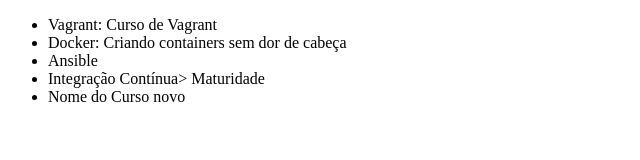
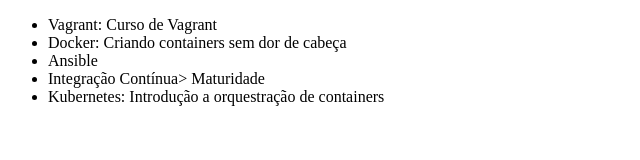
Before and after one commit to dsbnogueira/alura-curso, a plain HTML site: page index.html in a window 1280 px wide. Shown: the whole page, without its empty margins (0-640 px from the left). Drawn offline with Linux system fonts and the light colour scheme.

Commit message:
Alterando o nome do curso de Kubernetes

```diff
--- a/index.html
+++ b/index.html
@@ -10,7 +10,7 @@
         <li>Docker: Criando containers sem dor de cabeça</li>
         <li>Ansible</li>
         <li>Integração Contínua> Maturidade</li>
-	    <li>Nome do Curso novo</li>
+	    <li>Kubernetes: Introdução a orquestração de containers</li>
     </ul>
 </body>
 </html>
```
